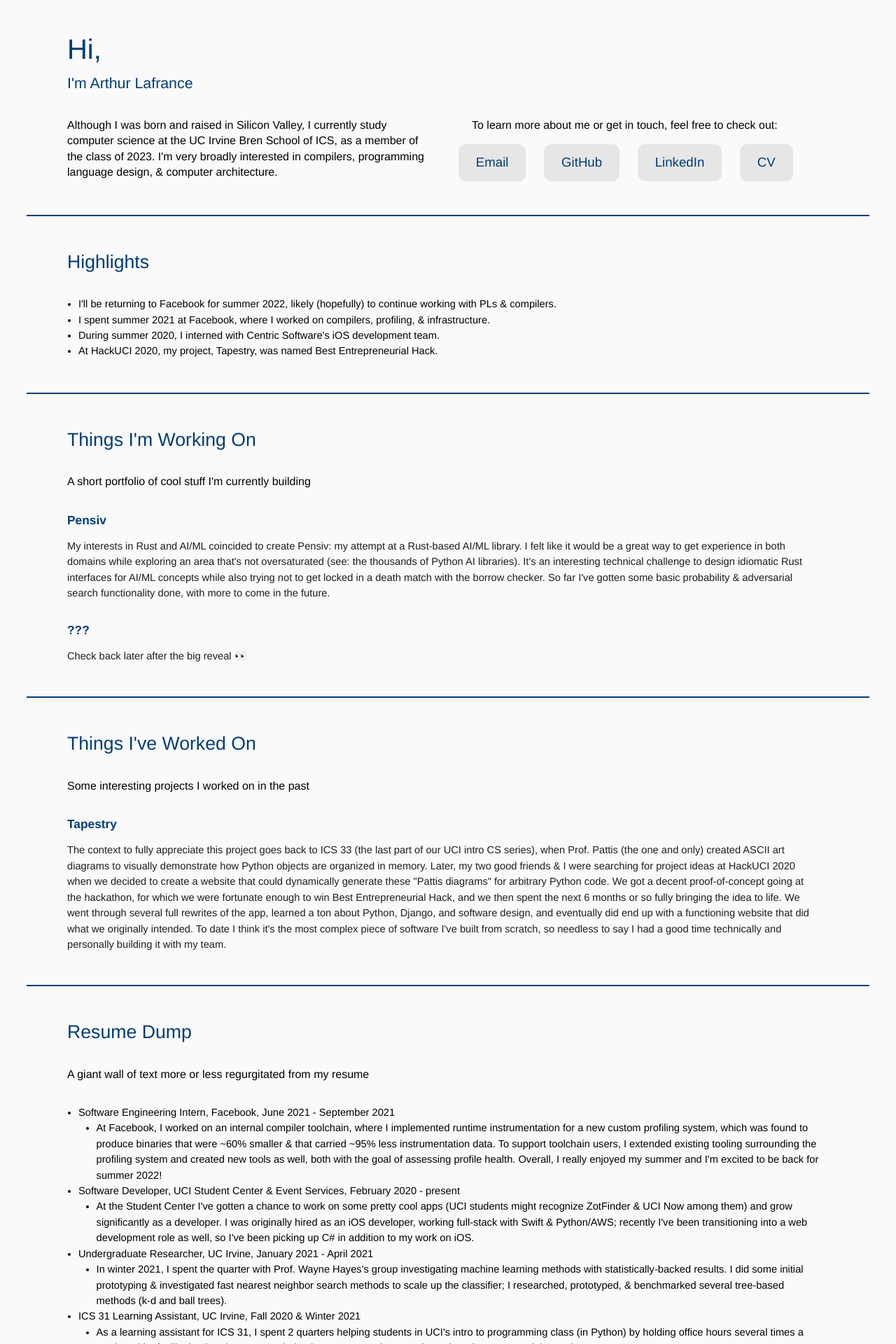
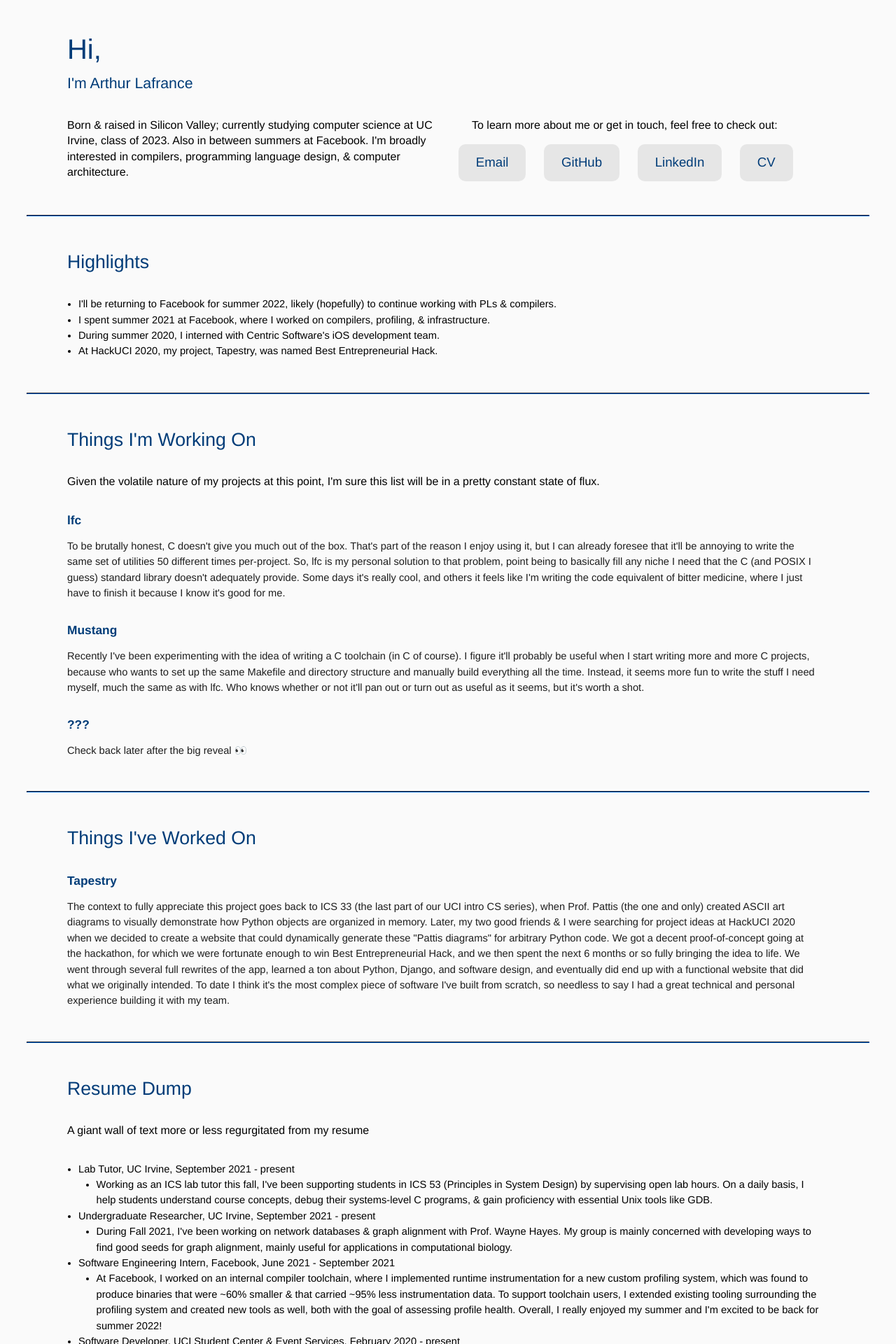
Before and after one commit to a-lafrance/a-lafrance.github.io, a Vue app: page / in a window 1280 px wide. Shown: the top 1920 px of the page at 70% size. Built offline with nearby package versions, Linux system fonts and the light colour scheme.

Commit message:
mid-f21 content refresh

```diff
--- a/src/App.vue
+++ b/src/App.vue
@@ -6,9 +6,9 @@
         <h3 class="navy">I'm Arthur Lafrance</h3>
 
         <div id="bottom">
-          <p>Although I was born and raised in Silicon Valley, I currently study computer science
-            at the UC Irvine Bren School of ICS, as a member of the class of 2023. I'm very broadly interested in
-            compilers, programming language design, &amp; computer architecture.
+          <p>Born &amp; raised in Silicon Valley; currently studying computer science at UC Irvine, class of 2023. Also
+             in between summers at Facebook. I'm broadly interested in compilers, programming language design, &amp; computer
+             architecture.
           </p>
 
           <div id="contact">
@@ -28,12 +28,10 @@
   </Section>
 
   <EntryList name="current-work" title="Things I'm Working On" :entries="currentWork">
-    <p class="description">A short portfolio of cool stuff I'm currently building</p>
+      <p class="description">Given the volatile nature of my projects at this point, I'm sure this list will be in a pretty constant state of flux.</p>
   </EntryList>
 
-  <EntryList name="past-work" title="Things I've Worked On" :entries="pastWork">
-    <p class="description">Some interesting projects I worked on in the past</p>
-  </EntryList>
+  <EntryList name="past-work" title="Things I've Worked On" :entries="pastWork" />
 
   <Section name="resume-dump" title="Resume Dump">
     <p class="description">A giant wall of text more or less regurgitated from my resume</p>
@@ -77,13 +75,20 @@ export default {
       ],
       currentWork: [
         {
-          title: "Pensiv",
-          subtitles: [],
-          description: `My interests in Rust and AI/ML coincided to create Pensiv: my attempt at a Rust-based AI/ML library. I felt
-          like it would be a great way to get experience in both domains while exploring an area that's not oversaturated (see: the thousands of Python AI libraries).
-          It's an interesting technical challenge to design idiomatic Rust interfaces for AI/ML concepts while also trying not to get locked in a death match with the
-          borrow checker. So far I've gotten some basic probability & adversarial search functionality done, with more to come in the future.`,
-          link: "https://www.github.com/arthurlafrance/Pensiv"
+            title: "lfc",
+            subtitles: [],
+            description: `To be brutally honest, C doesn't give you much out of the box. That's part of the reason I enjoy using it, but I can already
+            foresee that it'll be annoying to write the same set of utilities 50 different times per-project. So, lfc is my personal solution to that problem, point
+            being to basically fill any niche I need that the C (and POSIX I guess) standard library doesn't adequately provide. Some days it's really cool, and
+            others it feels like I'm writing the code equivalent of bitter medicine, where I just have to finish it because I know it's good for me.`
+        },
+        {
+            title: "Mustang",
+            subtitles: [],
+            description: `Recently I've been experimenting with the idea of writing a C toolchain (in C of course). I figure it'll probably be useful when I
+            start writing more and more C projects, because who wants to set up the same Makefile and directory structure and manually build everything all the time. Instead,
+            it seems more fun to write the stuff I need myself, much the same as with lfc. Who knows whether or not it'll pan out or turn out as useful as it seems, but it's
+            worth a shot.`
         },
         {
           title: "???",
@@ -100,12 +105,26 @@ export default {
           when we decided to create a website that could dynamically generate these "Pattis diagrams" for arbitrary Python code. We got a decent proof-of-concept
           going at the hackathon, for which we were fortunate enough to win Best Entrepreneurial Hack, and we then spent the next 6 months or so fully bringing
           the idea to life. We went through several full rewrites of the app, learned a ton about Python, Django, and software design, and eventually did end up with
-          a functioning website that did what we originally intended. To date I think it's the most complex piece of software I've built from scratch, so needless to say
-          I had a good time technically and personally building it with my team.`, // TODO: insert links to ryan/patrick sites
+          a functional website that did what we originally intended. To date I think it's the most complex piece of software I've built from scratch, so needless to say
+          I had a great technical and personal experience building it with my team.`, // TODO: insert links to ryan/patrick sites
           link: "https://www.github.com/tapestrylearn/Diagrammer"
         }
       ],
       resumeDump: [
+        {
+            text: "Lab Tutor, UC Irvine, September 2021 - present",
+            subitems: [
+                `Working as an ICS lab tutor this fall, I've been supporting students in ICS 53 (Principles in System Design) by supervising open lab hours.
+                On a daily basis, I help students understand course concepts, debug their systems-level C programs, & gain proficiency with essential Unix tools like GDB.`
+            ]
+        },
+        {
+            text: "Undergraduate Researcher, UC Irvine, September 2021 - present",
+            subitems: [
+                `During Fall 2021, I've been working on network databases & graph alignment with Prof. Wayne Hayes. My group is mainly concerned with
+                developing ways to find good seeds for graph alignment, mainly useful for applications in computational biology.`
+            ]
+        },
         {
           text: "Software Engineering Intern, Facebook, June 2021 - September 2021",
           subitems: [
@@ -119,8 +138,8 @@ export default {
           text: "Software Developer, UCI Student Center & Event Services, February 2020 - present",
           subitems: [
             `At the Student Center I've gotten a chance to work on some pretty cool apps (UCI students might recognize ZotFinder & UCI Now among them) and
-            grow significantly as a developer. I was originally hired as an iOS developer, working full-stack with Swift & Python/AWS; recently I've been
-            transitioning into a web development role as well, so I've been picking up C# in addition to my work on iOS.`
+            grow significantly as a developer. As a full-stack iOS developer, I've worked with Swift, Python, AWS, & MySQL. I've really enjoyed getting the
+            chance to make an impact on the campus community through my work.`
           ]
         },
         {
```
Also changed, not shown: 1 other file (tests, documents, lock files or other folders).
